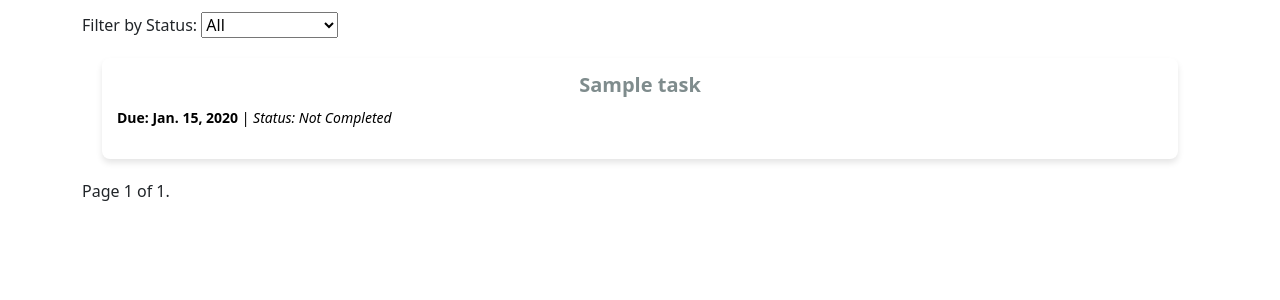
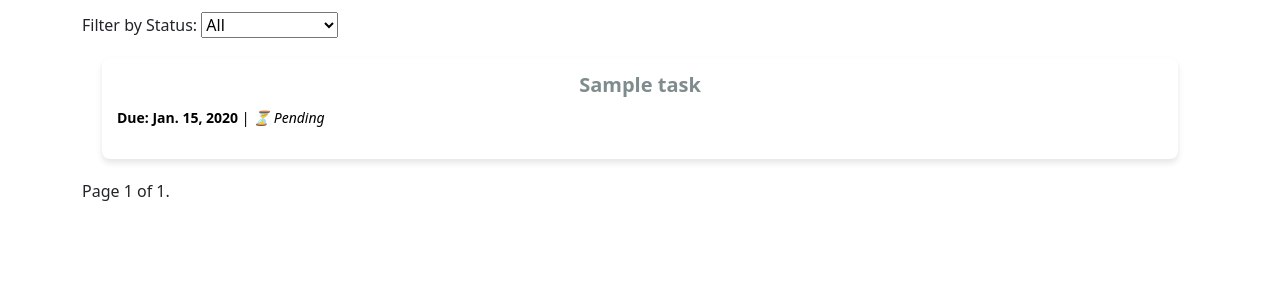
Before and after one commit to yugratna19/TaskMind, a Django app: page /tasks/ in a window 1280 px wide. Shown: the part 185-485 px from the top of the page. Run offline with Django 3.2, Linux system fonts and the light colour scheme; tables that the repository leaves empty hold one stand-in row (values such as "Sample post").

Commit message:
Icons for completd and pending task

```diff
--- a/app/templates/tasks.html
+++ b/app/templates/tasks.html
@@ -37,7 +37,14 @@
             </a>
             <p class="task-details">
                 <span class="task-due">Due: {{ task.due_date }}</span> |
-                <span class="task-status">Status: {{ task.get_status_display }}</span>
+                <span class="task-status">
+                    <!-- Status Icon or Label -->
+                    {% if task.status == 'Completed' %}
+                        ✅ Completed
+                    {% else %}
+                        ⏳ Pending
+                    {% endif %}
+                </span>
             </p>
         </div>
     {% empty %}
```
